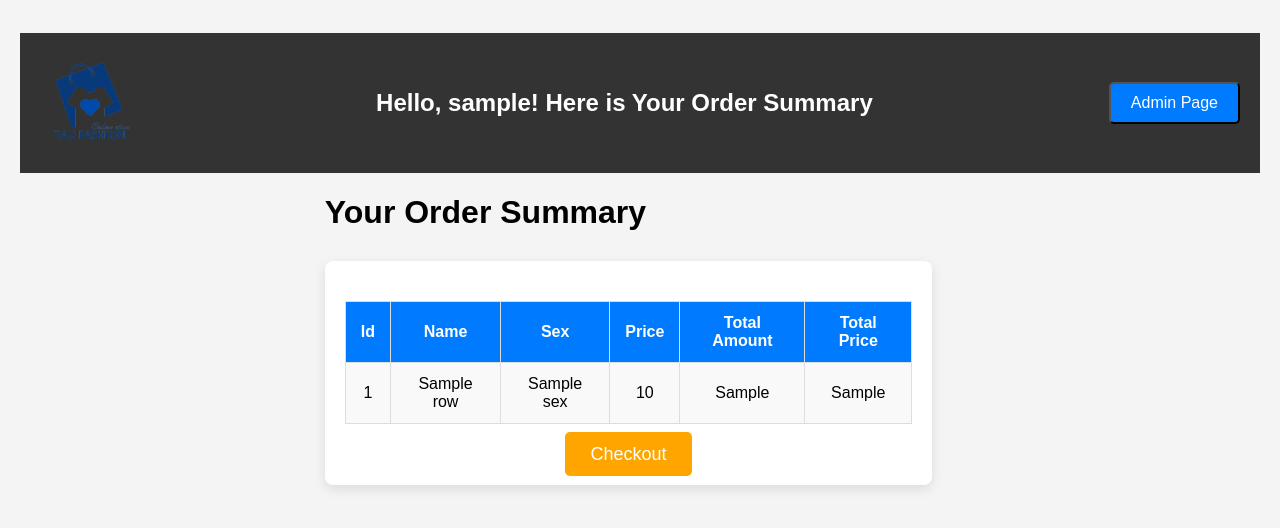
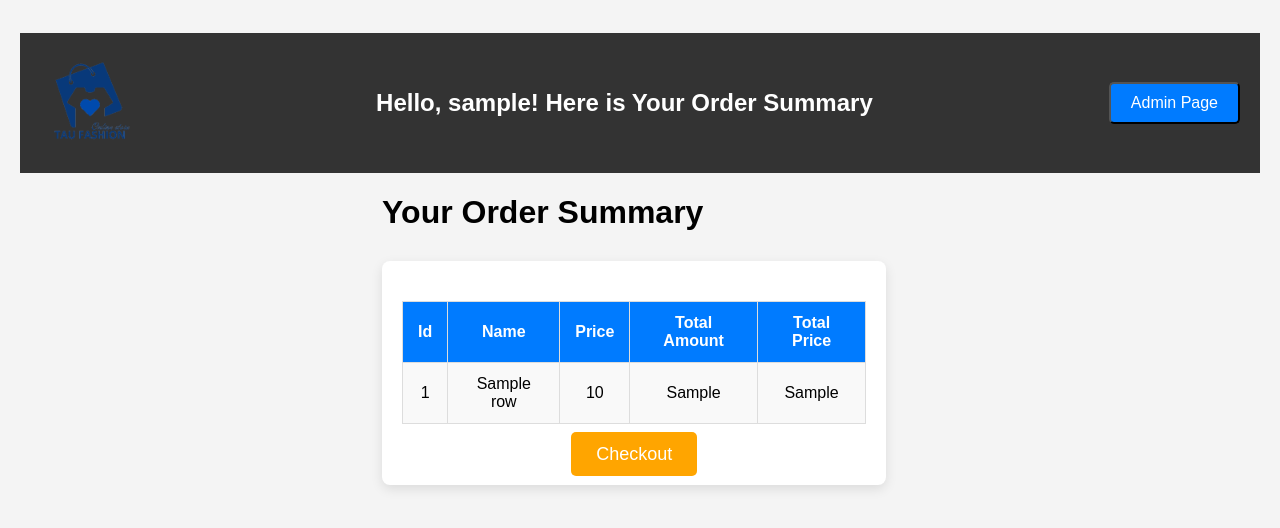
Before and after one commit to Rotem-Mokady/TAU-Fashion-Online-Store, a Flask app: template templates/order_summary.html in a window 1280 px wide. Shown: the part 141-669 px from the top of the page. Run offline with Flask 3, Linux system fonts and the light colour scheme; the template is opened without the code that fills it: most values are stand-ins (such as "Sample title", 1, 10 or a date in 2020).

Commit message:
remove sex from order summary table

```diff
--- a/templates/order_summary.html
+++ b/templates/order_summary.html
@@ -34,7 +34,6 @@
                         <tr>
                             <th>Id</th>
                             <th>Name</th>
-                            <th>Sex</th>
                             <th>Price</th>
                             <th>Total Amount</th>
                             <th>Total Price</th>
@@ -45,7 +44,6 @@
                             <tr>
                                 <td>{{ row['Id'] }}</td>
                                 <td>{{ row['Name'] }}</td>
-                                <td>{{ row['Sex'] }}</td>
                                 <td>{{ row['Price'] }}</td>
                                 <td>{{ row['Total Amount'] }}</td>
                                 <td>{{ row['Total Price'] }}</td>
```
